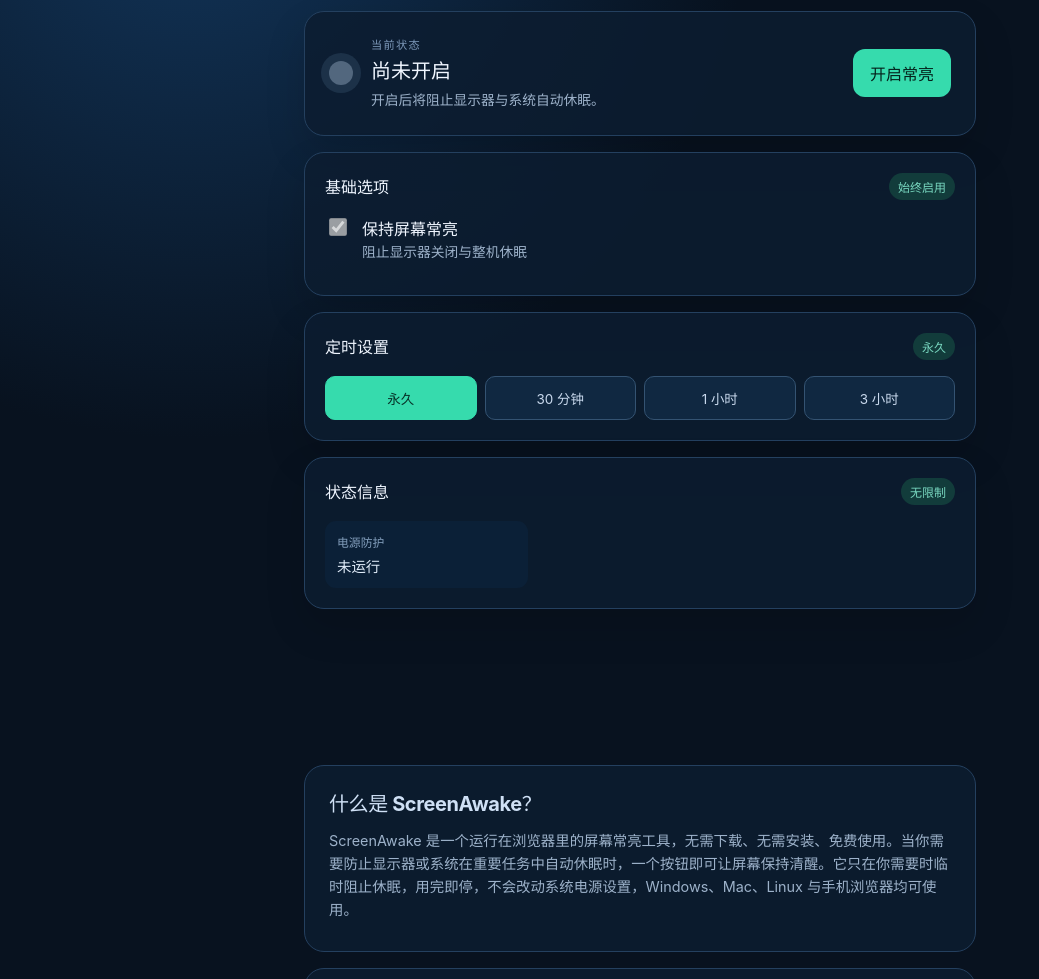
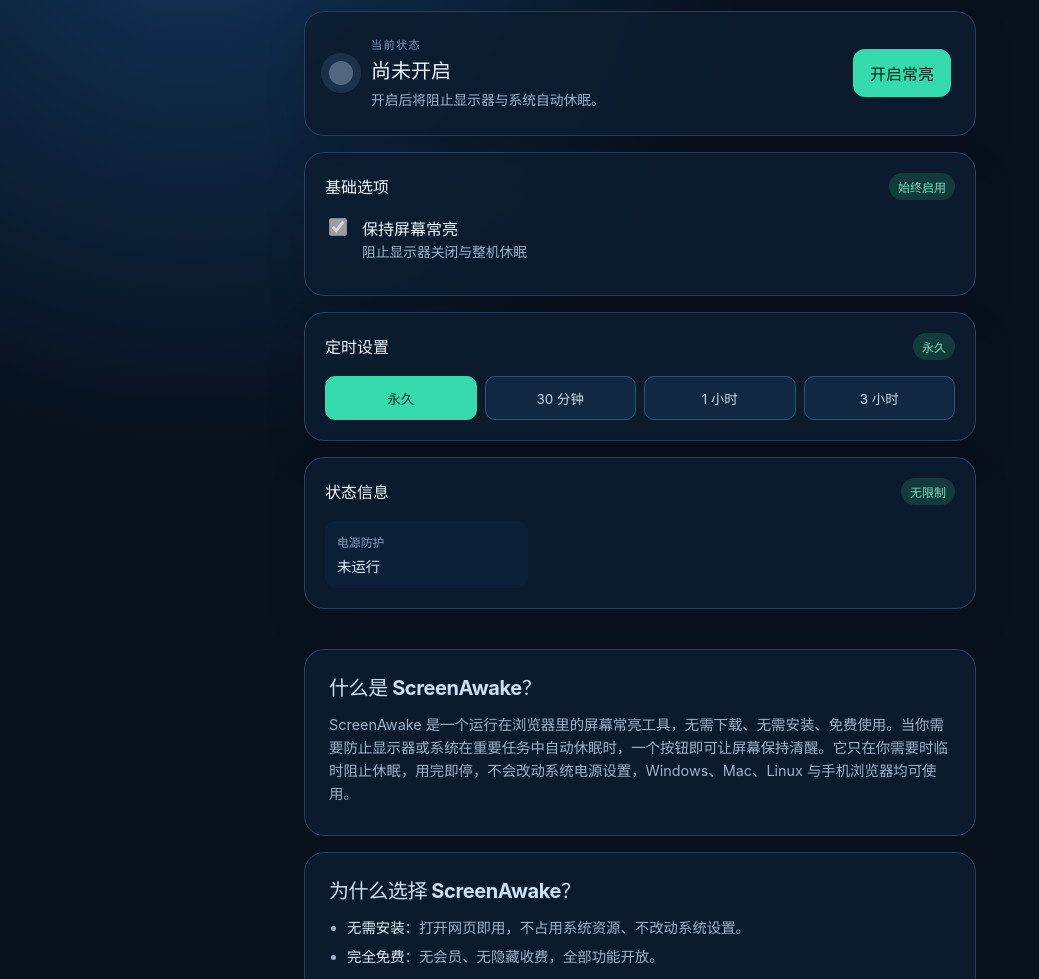
Before and after one commit to lsiten/ScreenAwake, a website built with Vite: page src/frontend/index.html in a window 1280 px wide. Shown: the part 121-1100 px from the top of the page, without its empty margins (0-1039 px from the left). Built offline with nearby package versions, Linux system fonts and the light colour scheme.

Commit message:
chore(ads): 移除 ScreenAwake 残留手动广告位(假 slot 1234567890)，保留 head 自动广告脚本

```diff
--- a/src/frontend/index.html
+++ b/src/frontend/index.html
@@ -99,14 +99,6 @@
 
       <p id="notice" class="notice" role="status"></p>
     </main>
-    <ins class="adsbygoogle"
-         style="display:block; text-align:center; min-height:100px; max-width:720px; margin:16px auto"
-         data-ad-layout="in-article"
-         data-ad-format="fluid"
-         data-ad-client="ca-pub-7240334483602946"
-         data-ad-slot="1234567890"
-         data-full-width-responsive="true"></ins>
-    <script>(adsbygoogle = window.adsbygoogle || []).push({});</script>
     <div class="seo-content" id="seo-content">
       <section>
         <h2>什么是 ScreenAwake？</h2>
```
